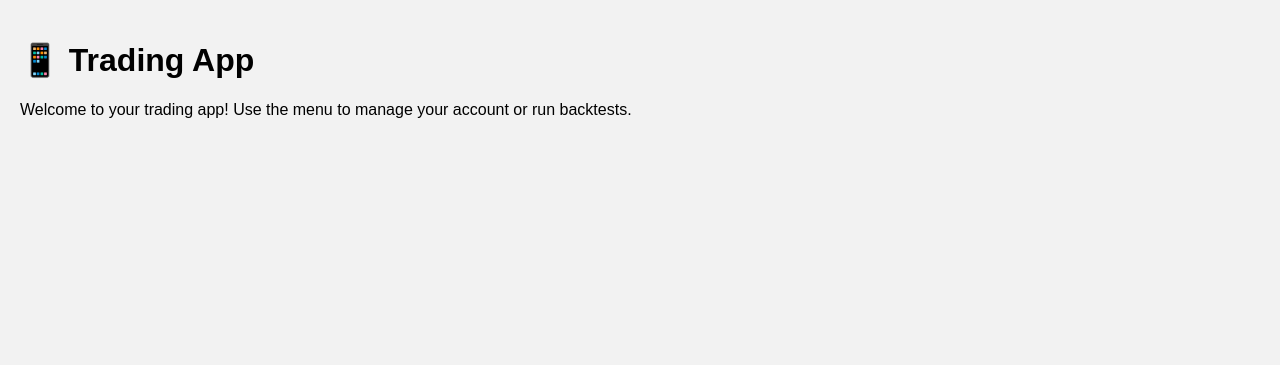
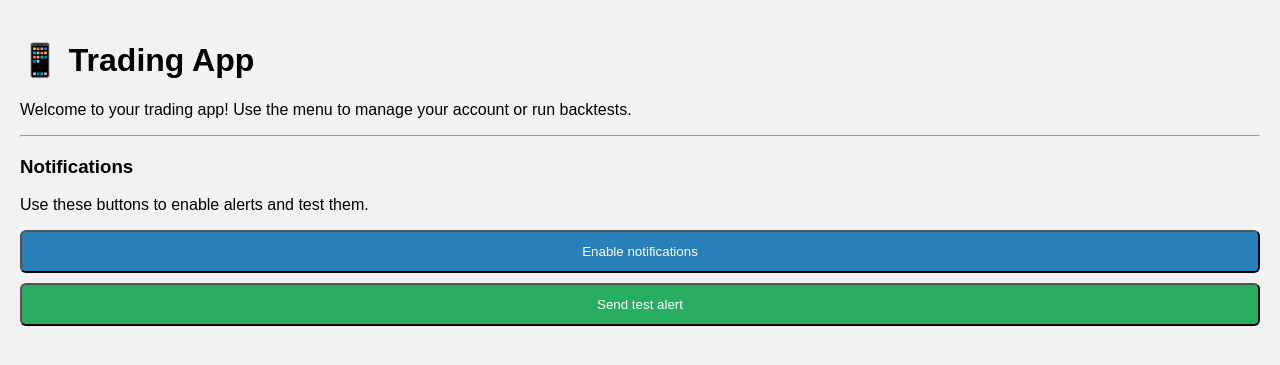
Before and after one commit to harrisonpetty7-art/trading-app, a Flask app: page / in a window 1280 px wide. Shown: the part 46-411 px from the top of the page. Run offline with Flask 3, Linux system fonts and the light colour scheme.

Commit message:
Update index.html

```diff
--- a/templates/index.html
+++ b/templates/index.html
@@ -2,4 +2,18 @@
 {% block content %}
 <h1>📱 Trading App</h1>
 <p>Welcome to your trading app! Use the menu to manage your account or run backtests.</p>
+
+<hr>
+
+<h3>Notifications</h3>
+<p>Use these buttons to enable alerts and test them.</p>
+
+<button class="btn blue" onclick="requestNotificationPermission()">
+  Enable notifications
+</button>
+
+<button class="btn green" style="margin-top: 10px;" onclick="sendTestNotification()">
+  Send test alert
+</button>
+
 {% endblock %}
```
